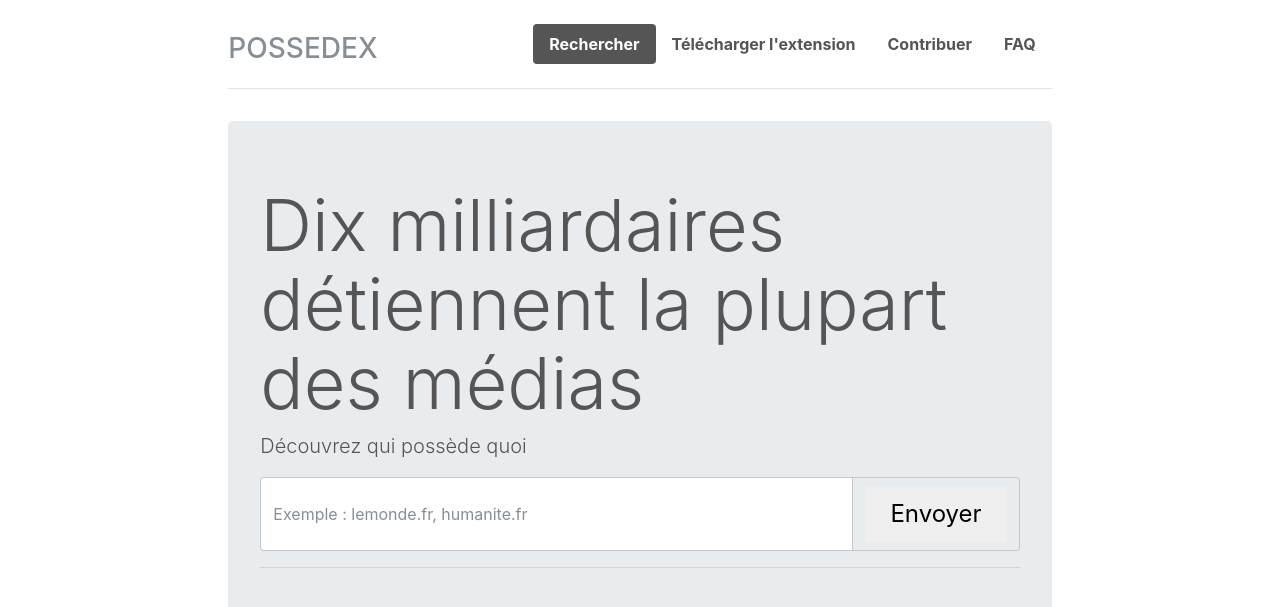
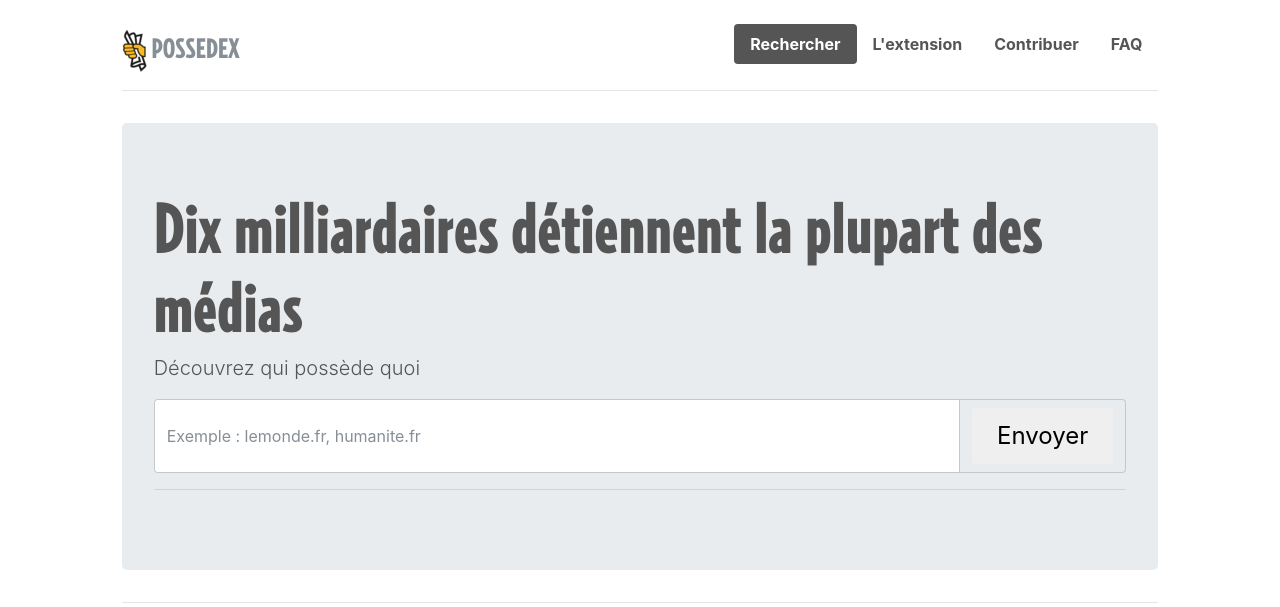
Before and after one commit to Insoumis/decodex-database, a plain HTML site: page possedex.html in a window 1280 px wide. Shown: the top 607 px of the page. Drawn offline with nearby package versions, Linux system fonts and the light colour scheme.

Commit message:
add possedex logo and font

```diff
--- a/css/possedex.css
+++ b/css/possedex.css
@@ -1,3 +1,12 @@
+@font-face {
+    font-family: "RelayComp-Black";
+    src: url('/fonts/relaycomp-black.ttf');
+}
+h1, h2, h3, h4, h5, h6{
+    font-family : "RelayComp-Black";
+}
+/*.main-title { font-size : 46px}*/
+
 /* Space out content a bit */
 body {
   padding-top: 1.5rem;
--- a/js/possedex.js
+++ b/js/possedex.js
@@ -98,20 +98,19 @@ $(document).ready(function(){
     $("#form-possedex").on("submit", function(e){
         e.preventDefault();
         var url = $("#url").val();
-        if (url) {
+        if (url.length > 0) {
+            document.location.hash = url;
             $.getJSON(base_url, function(data){
                 debunkSite(url, data);
             });
+        } else {
+            alert("Saisissez d'abord une url :) ");
         }
     });
 
     $("#submit-possedex").on("click", function(e){
         e.preventDefault();
-        if (url.length > 0) {
         $("#form-possedex").submit();
-        } else {
-            alert("Saisissez d'abord une url :) ");
-        }
     });
 
     var current_location = document.location.href; // full url;
--- a/possedex.html
+++ b/possedex.html
@@ -19,7 +19,7 @@
 
         <div class="container-fluid">
             <div class="row justify-content-md-center">
-                <div class="col-md-8">
+                <div class="col-md-10">
                     <div class="header clearfix">
                         <nav>
                             <ul class="nav nav-pills float-right">
@@ -28,7 +28,8 @@
                                         href="/possedex.html">Rechercher <span class="sr-only">(current)</span></a>
                                 </li>
                                 <li class="nav-item">
-                                    <a class="nav-link" href="/extension.html">Télécharger l'extension</a>
+                                    <a class="nav-link"
+                                        href="/extension.html">L'extension</a>
                                 </li>
                                 <li class="nav-item">
                                     <a class="nav-link" href="/contribuer.html">Contribuer</a>
@@ -38,7 +39,7 @@
                                 </li>
                             </ul>
                         </nav>
-                        <h3 class="text-muted">POSSEDEX</h3>
+                        <h3 class="main-title text-muted"><img src="/img/possedex-logo.png" /> POSSEDEX</h2>
                     </div>
 
                     <div class="jumbotron">
```
Also changed, not shown: contribuer.html (+2 -2 lines), extension.html (+2 -2 lines), faq.html (+2 -2 lines), fonts/relaycomp-black.ttf (added), img/possedex-logo-big.png (added), img/possedex-logo.png (added). Lines whose indentation alone changed are shown as unchanged.
